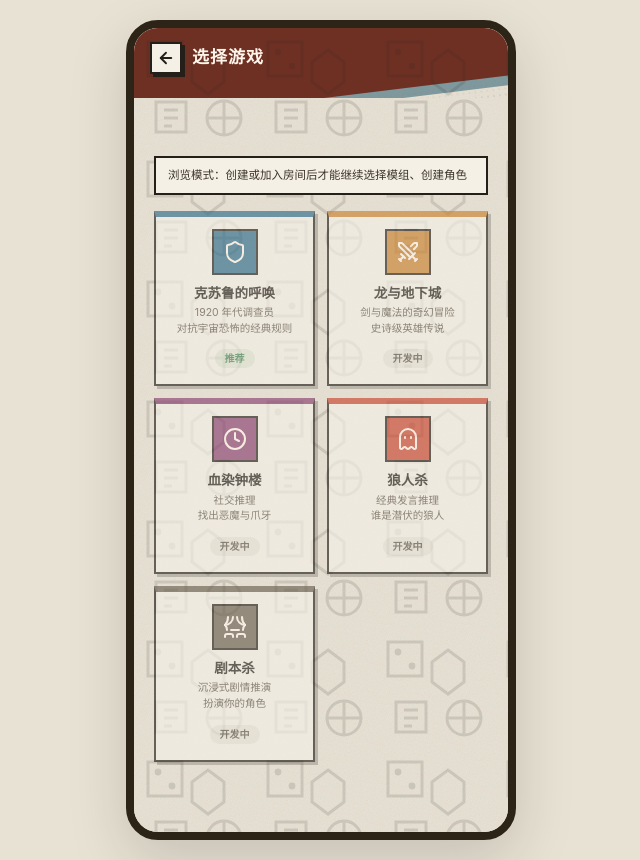
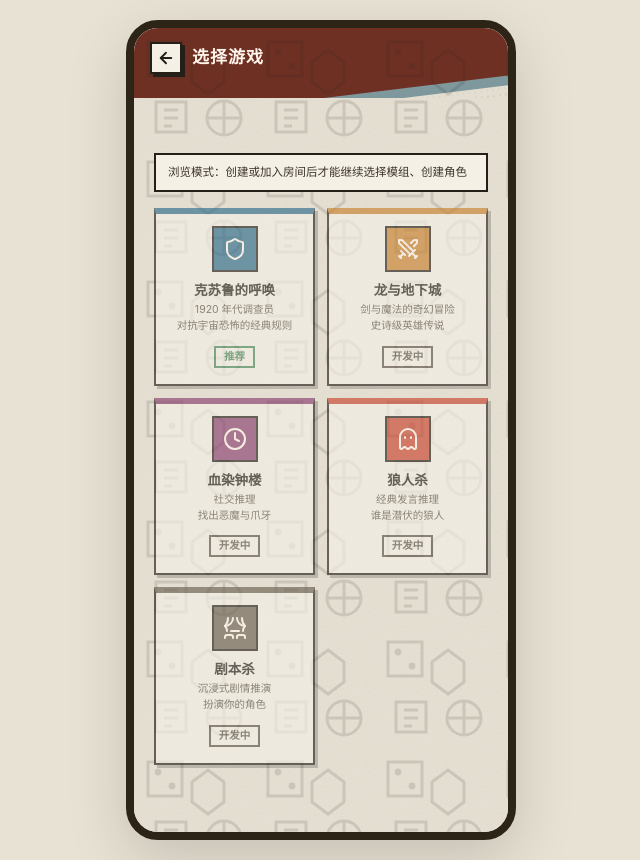
Before and after one commit to Lyltrum/TRPG-host, a React (Vite) app in the folder trpg-frontend/: page /home/create/games in a window 1280 px wide. Shown: the whole page, without its empty margins (319-959 px from the left). Built offline with nearby package versions, Linux system fonts and the light colour scheme; no server answers; what trpg-sdk would draw is missing.

Commit message:
fix(ui): Badge 还是圆角胶囊 + 浅透明底，纸板上看不见

```diff
--- a/trpg-frontend/src/shared/components/Badge.tsx
+++ b/trpg-frontend/src/shared/components/Badge.tsx
@@ -7,16 +7,21 @@ interface BadgeProps {
   children: ReactNode
 }
 
+/** 🔴 实色描边，不是浅色透明底：12% 的底压在纸板上几乎看不出来
+ *  （这一轮已经因为同一条改过难度徽标和游戏索引色，这里是漏网的第三处）。
+ *  同理方角不是圆角胶囊，字号也从 10px 抬到 10.5px 的中文小字下限。 */
 const variantStyles: Record<BadgeVariant, string> = {
-  success: 'bg-[rgba(74,138,74,0.12)] text-mold',
-  info: 'bg-[rgba(74,112,152,0.12)] text-ink-blue',
-  default: 'bg-[rgba(138,130,118,0.12)] text-text-muted',
-  warning: 'bg-[rgba(184,151,106,0.12)] text-brass-dark',
+  success: 'border-mold text-mold',
+  info: 'border-ink-blue text-ink-blue',
+  default: 'border-text-muted text-text-muted',
+  warning: 'border-brass-bright text-brass-dark',
 }
 
 export default function Badge({ variant = 'default', children }: BadgeProps) {
   return (
-    <span className={`inline-block px-[10px] py-[2px] rounded-[99px] text-[10px] font-semibold ${variantStyles[variant]}`}>
+    <span
+      className={`inline-block px-2 py-[1px] border-2 text-[10.5px] font-bold ${variantStyles[variant]}`}
+    >
       {children}
     </span>
   )
```
